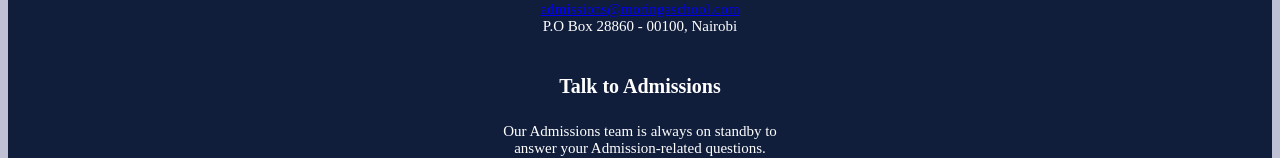
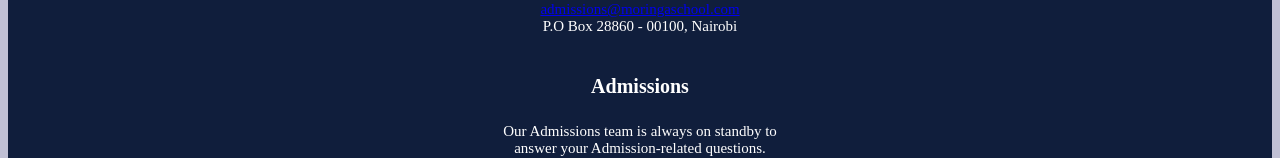
Before and after one commit to VKwamboka/my_personal_website, a plain HTML site: page index.html in a window 1280 px wide. Shown: the part 1856-2014 px from the top of the page. Drawn offline with Linux system fonts and the light colour scheme.

Commit message:
Adjustments done

```diff
--- a/index.html
+++ b/index.html
@@ -86,7 +86,7 @@
         </div>
 
         <div>
-          <h3> Talk to Admissions</h3>
+          <h3>Admissions</h3>
           <p>
             Our Admissions team is always on standby to <br>
             answer your Admission-related questions.<br>
```
